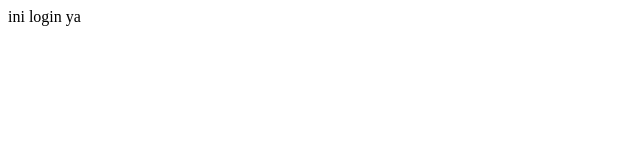
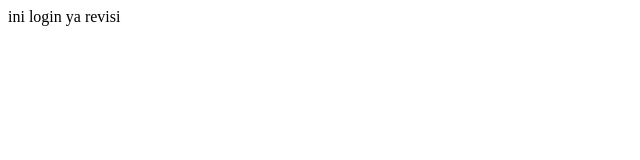
Before and after one commit to strsryw/belajargit2, a plain HTML site: page login.html in a window 1280 px wide. Shown: the full height of the page, 0-640 px from the left. Drawn offline with Linux system fonts and the light colour scheme.

Commit message:
revisi login

```diff
--- a/login.html
+++ b/login.html
@@ -9,6 +9,7 @@
 
 <body>
   ini login ya
+  revisi
 </body>
 
 </html>
```
